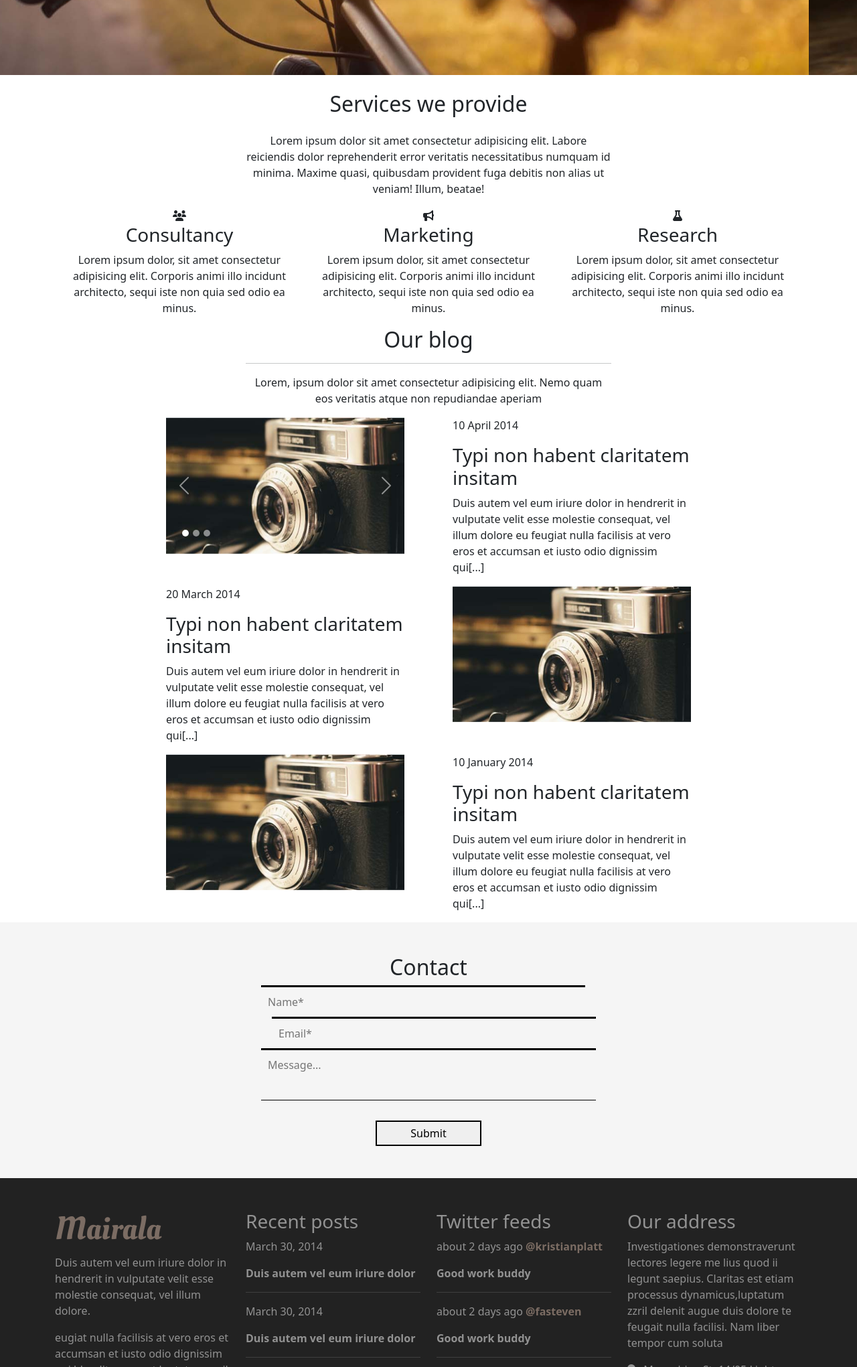
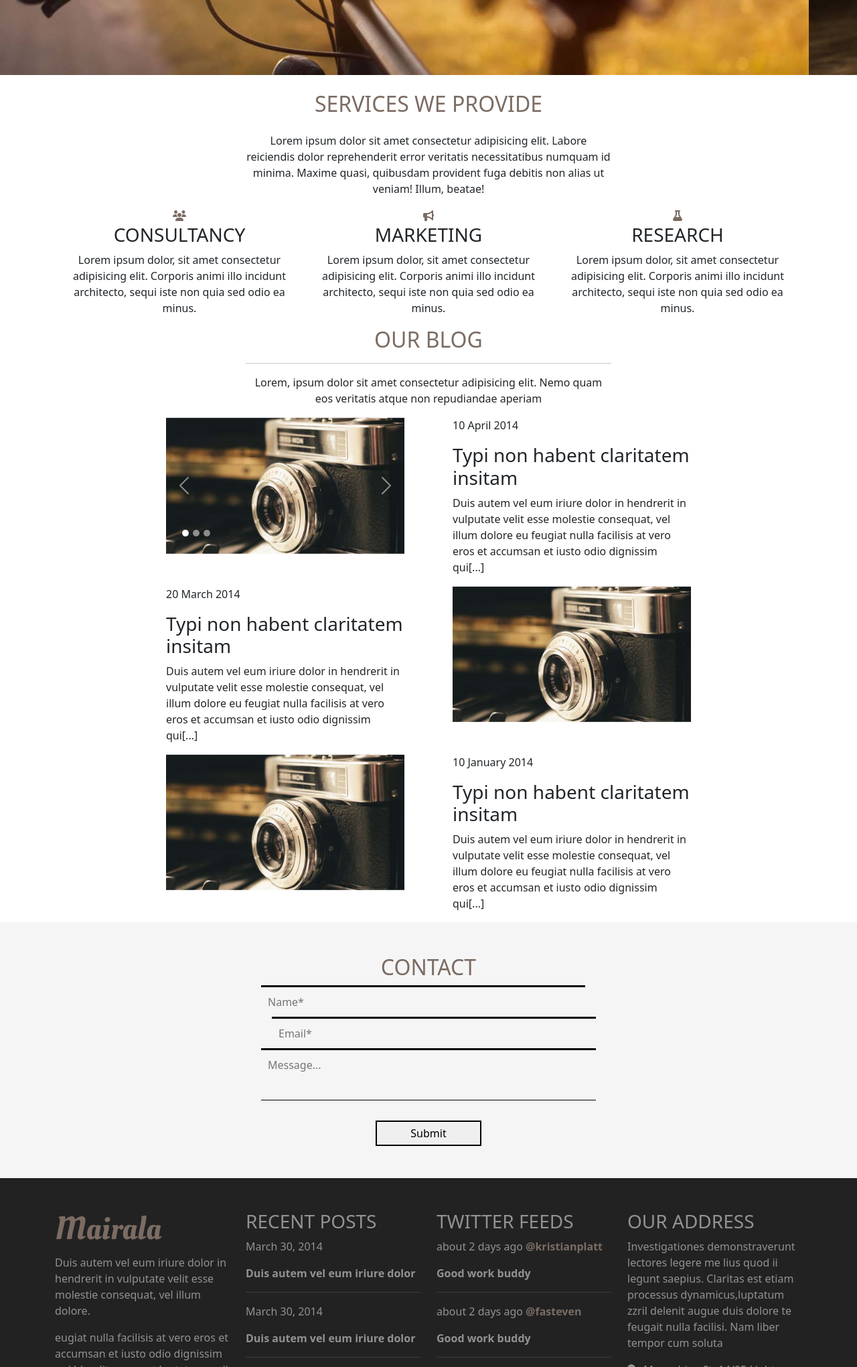
Before and after one commit to riru18/front-end-developer-test, a plain HTML site: page index.html in a window 1280 px wide. Shown: the part 460-2501 px from the top of the page at 67% size. Drawn offline with nearby package versions, Linux system fonts and the light colour scheme.

Commit message:
fixing visual details

```diff
--- a/css/styles.css
+++ b/css/styles.css
@@ -19,6 +19,8 @@
 .nav-item {
     padding: 1rem;
 }
+
+
 
 .offcanvas {
     --bs-offcanvas-bg: #303030 !important;
--- a/index.html
+++ b/index.html
@@ -109,7 +109,7 @@
         <div class="container ">
             <div class="row row-cols-sm-2 row-cols-auto justify-content-center">
                 <div class="col text-center">
-                    <h2 class="my-4">Services we provide</h2>
+                    <h2 class="my-4 text-uppercase highlight">Services we provide</h2>
                     <p>Lorem ipsum dolor sit amet consectetur adipisicing elit. Labore reiciendis dolor reprehenderit
                         error veritatis necessitatibus numquam id minima. Maxime quasi, quibusdam provident fuga debitis
                         non alias ut veniam! Illum, beatae!
@@ -120,22 +120,22 @@
             <div class="container-fluid ">
                 <div class="row row-cols-1 row-cols-sm-3 justify-content-center text-center ">
                     <div class="col">
-                        <i class="fa-solid fa-users"></i>
-                        <h3>Consultancy</h3>
+                        <i class="fa-solid fa-users highlight"></i>
+                        <h3 class="text-uppercase">Consultancy</h3>
                         <p>Lorem ipsum dolor, sit amet consectetur adipisicing elit. Corporis animi illo incidunt
                             architecto, sequi iste non quia sed odio ea minus.</p>
                     </div>
 
                     <div class="col">
-                        <i class="fa-solid fa-bullhorn"></i>
-                        <h3>Marketing</h3>
+                        <i class="fa-solid fa-bullhorn highlight"></i>
+                        <h3 class="text-uppercase">Marketing</h3>
                         <p>Lorem ipsum dolor, sit amet consectetur adipisicing elit. Corporis animi illo incidunt
                             architecto, sequi iste non quia sed odio ea minus.</p>
                     </div>
 
                     <div class="col">
-                        <i class="fa-solid fa-flask"></i>
-                        <h3>Research</h3>
+                        <i class="fa-solid fa-flask highlight"></i>
+                        <h3 class="text-uppercase">Research</h3>
                         <p>Lorem ipsum dolor, sit amet consectetur adipisicing elit. Corporis animi illo incidunt
                             architecto, sequi iste non quia sed odio ea minus.</p>
                     </div>
@@ -148,7 +148,7 @@
         <div class="container text-center">
             <div class="row row-cols-auto row-cols-sm-3 row-cols-md-2 justify-content-center">
                 <div class="col">
-                    <h2>Our blog</h2>
+                    <h2 class="text-uppercase highlight">Our blog</h2>
                     <hr>
                     <p>Lorem, ipsum dolor sit amet consectetur adipisicing elit. Nemo quam eos veritatis atque non
                         repudiandae aperiam</p>
@@ -233,7 +233,7 @@
     <section class="contact">
         <div class="container py-5 px-xl-20">
             <div class="row text-center">
-                <h2>Contact</h2>
+                <h2 class="text-uppercase highlight">Contact</h2>
             </div>
 
             <div class="d-flex flex-wrap flex-md-row flex-column">
@@ -275,7 +275,7 @@
 
                     <div class="col">
                         <div>
-                            <h3>Recent posts</h3>
+                            <h3 class="text-uppercase">Recent posts</h3>
                             <p>March 30, 2014
                             </p>
                             <p><strong>Duis autem vel eum iriure dolor
@@ -300,7 +300,7 @@
 
                     <div class="col">
                         <div>
-                            <h3>Twitter feeds</h3>
+                            <h3 class="text-uppercase">Twitter feeds</h3>
                             <p>about 2 days ago <span class="highlight"><strong>@kristianplatt</strong></span></p>
                             <p><strong>Good work buddy</strong></p>
                             <hr>
@@ -319,7 +319,7 @@
                     </div>
 
                     <div class="col">
-                        <h3>Our address</h3>
+                        <h3 class="text-uppercase">Our address</h3>
                         <p>Investigationes demonstraverunt lectores legere me lius quod ii legunt saepius. Claritas est
                             etiam processus dynamicus,luptatum zzril delenit augue duis dolore te feugait nulla
                             facilisi. Nam liber tempor cum soluta</p>
```
